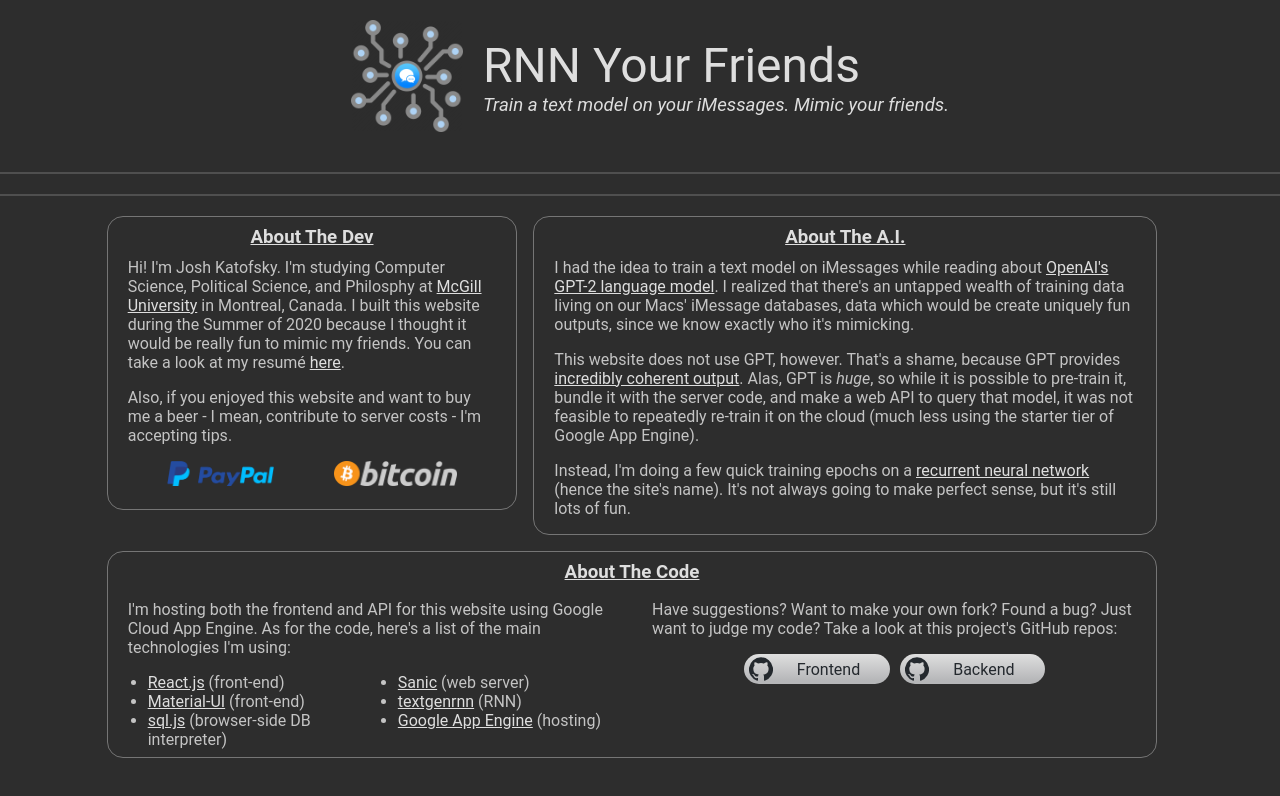
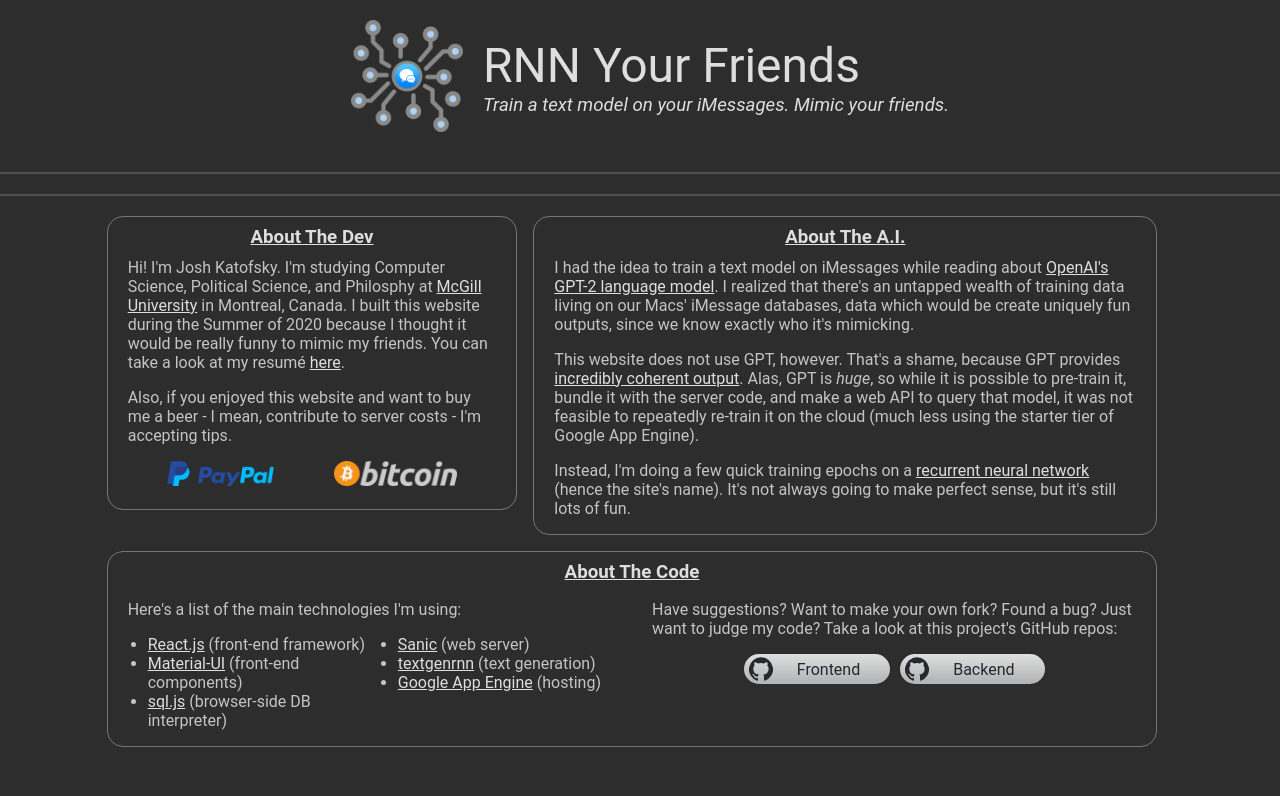
Before and after one commit to jkatofsky/rnn-your-friends, a React (Create React App) app: page / in a window 1280 px wide. Shown: the top 796 px of the page. Built offline with nearby package versions, Linux system fonts and the light colour scheme.

Commit message:
tweaks to footer

```diff
--- a/src/footer/index.js
+++ b/src/footer/index.js
@@ -17,11 +17,7 @@ function GitHubButton(props) {
 
 class Footer extends React.Component {
 
-
-
     render() {
-        //https://blockchain.com/btc/payment_request?address=14FtmEFkey3sYqoaBmbAaw9BvG2va48nep&amount=0.00021605&message=RNN Your Friends tip
-        //https://paypal.me/jkatofsky
 
         return <>
             <Grid container justify="center" alignItems="flex-start" spacing={2} xs={12}>
@@ -29,7 +25,7 @@ class Footer extends React.Component {
                     <Box border={1} borderRadius={16} borderColor="grey.600">
                         <h3><u>About The Dev</u></h3>
                         <p>Hi! I'm Josh Katofsky. I'm studying Computer Science, Political Science, and Philosphy at <a href="https://www.mcgill.ca/" target="_blank" rel="noopener noreferrer">McGill University</a> in Montreal, Canada.
-                        I built this website during the Summer of 2020 because I thought it would be really fun to mimic my friends. You can take a look at my resumé <a href="https://www.cs.mcgill.ca/~jkatof/" target="_blank" rel="noopener noreferrer">here</a>.</p>
+                        I built this website during the Summer of 2020 because I thought it would be really funny to mimic my friends. You can take a look at my resumé <a href="https://www.cs.mcgill.ca/~jkatof/" target="_blank" rel="noopener noreferrer">here</a>.</p>
                         <p>Also, if you enjoyed this website and want to buy me a beer - I mean, contribute to server costs - I'm accepting tips.</p>
                         <Grid container direction="row" justify="space-evenly" alignItems="center">
                             <a href="https://paypal.me/jkatofsky" target="_blank" rel="noopener noreferrer">
@@ -58,14 +54,14 @@ class Footer extends React.Component {
                         <h3><u>About The Code</u></h3>
                         <Grid container justify="center" alignItems="flex-start">
                             <Grid item xs={6}>
-                                <p>I'm hosting both the frontend and API for this website using Google Cloud App Engine. As for the code, here's a list of the main technologies I'm using:</p>
+                                <p>Here's a list of the main technologies I'm using:</p>
 
                                 <ul>
-                                    <li><a href="https://reactjs.org/" target="_blank" rel="noopener noreferrer">React.js</a> (front-end)</li>
-                                    <li><a href="https://material-ui.com/" target="_blank" rel="noopener noreferrer">Material-UI</a> (front-end)</li>
+                                    <li><a href="https://reactjs.org/" target="_blank" rel="noopener noreferrer">React.js</a> (front-end framework)</li>
+                                    <li><a href="https://material-ui.com/" target="_blank" rel="noopener noreferrer">Material-UI</a> (front-end components)</li>
                                     <li><a href="https://github.com/sql-js/sql.js" target="_blank" rel="noopener noreferrer">sql.js</a> (browser-side DB interpreter)</li>
                                     <li><a href="https://github.com/huge-success/sanic" target="_blank" rel="noopener noreferrer">Sanic</a> (web server)</li>
-                                    <li><a href="https://github.com/minimaxir/textgenrnn" target="_blank" rel="noopener noreferrer">textgenrnn</a> (RNN)</li>
+                                    <li><a href="https://github.com/minimaxir/textgenrnn" target="_blank" rel="noopener noreferrer">textgenrnn</a> (text generation)</li>
                                     <li><a href="https://cloud.google.com/appengine" target="_blank" rel="noopener noreferrer">Google App Engine</a> (hosting)</li>
                                 </ul>
                             </Grid>
--- a/src/footer/style.css
+++ b/src/footer/style.css
@@ -45,7 +45,7 @@ ul {
     -webkit-columns: 2;
     -moz-columns: 2;
     margin-block-start: 0;
-    margin-block-end: 0.5em;
+    margin-block-end: 1em;
 }
 
 li {
```
